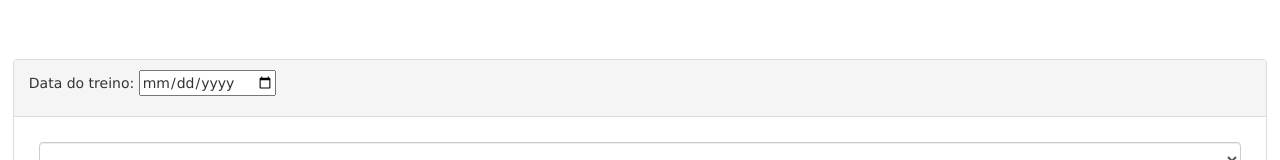
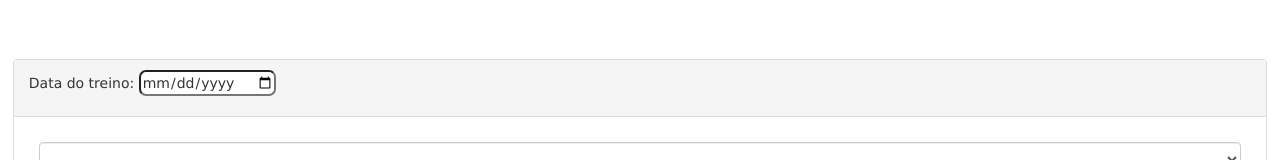
Before and after one commit to juniorsolo/academia, a website: page www/index.html in a window 1280 px wide. Both pictures are taken after a click on the link "Gravar Treino". Shown: the part 184-344 px from the top of the page. Drawn offline with nearby package versions, Linux system fonts and the light colour scheme.

Commit message:
Borda arredondada para o imput de data.

```diff
--- a/www/index.html
+++ b/www/index.html
@@ -421,7 +421,7 @@
     <div id="gravarTreino" class="ocultar">
 	    <div class="panel panel-default" style="margin:1%;">
            <div class="panel-heading" >
-		        <p>Data do treino: <input type="date" id="dataTreino"></p>
+		        <p>Data do treino: <input style="border-radius:0.5em;" type="date" id="dataTreino"></p>
 			</div>
            <div class="panel-body" style="margin:1%; padding:1%;">
                <div>
```
